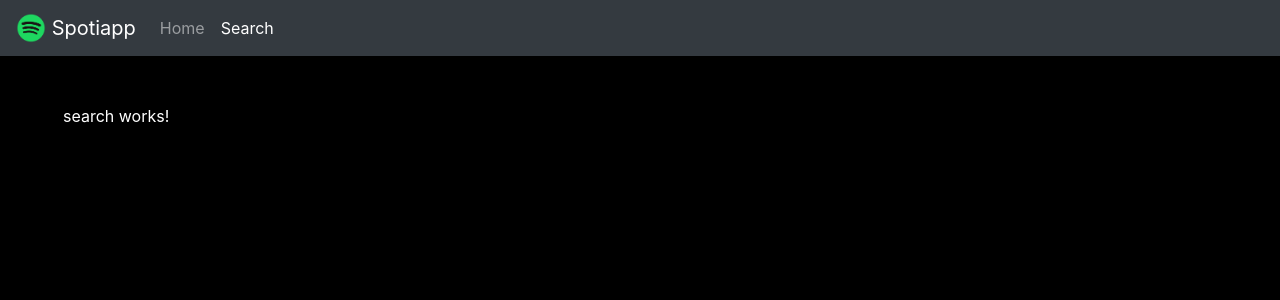
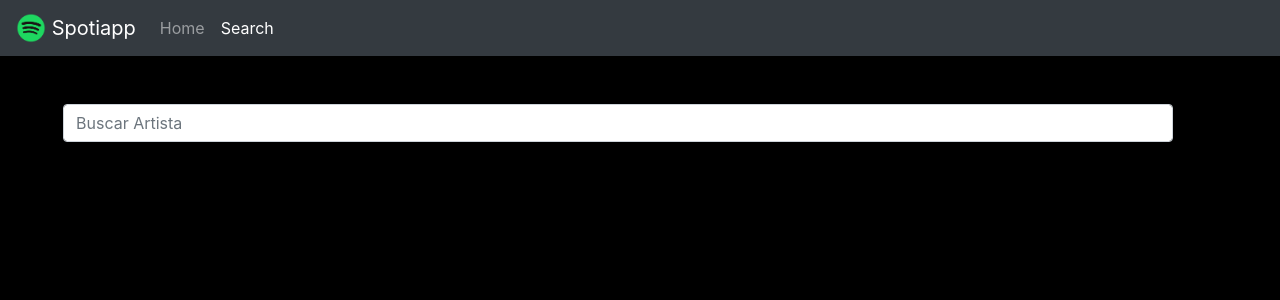
Before and after one commit to augustoqa/angular-spotiapp-04, an Angular app: page /#/search in a window 1280 px wide. Shown: the top 300 px of the page. Built offline with nearby package versions, Linux system fonts and the light colour scheme.

Commit message:
Componente de Busqueda de artista

```diff
--- a/src/app/components/search/search.component.html
+++ b/src/app/components/search/search.component.html
@@ -1,3 +1,14 @@
-<p>
-  search works!
-</p>
+<div class="row">
+  <div class="col">
+    <input #termino type="text" (keyup)="buscar(termino.value)" class="form-control" placeholder="Buscar Artista">
+  </div>
+</div>
+
+<div class="card-columns m-5">
+  <div *ngFor="let artista of artistas" class="card">
+    <img [src]="artista.images[0].url" class="card-img-top" alt="...">
+    <div class="card-body">
+      <h5 class="card-title">{{ artista.name }}</h5>
+    </div>
+  </div>
+</div>
--- a/src/app/components/search/search.component.ts
+++ b/src/app/components/search/search.component.ts
@@ -1,15 +1,24 @@
-import { Component, OnInit } from '@angular/core';
+import { Component } from '@angular/core';
+import { SpotifyService } from 'src/app/services/spotify.service';
 
 @Component({
   selector: 'app-search',
   templateUrl: './search.component.html',
   styles: []
 })
-export class SearchComponent implements OnInit {
+export class SearchComponent {
 
-  constructor() { }
+  artistas: any[] = [];
 
-  ngOnInit() {
+  constructor(private spotify: SpotifyService) { }
+
+  buscar(termino: string) {
+    console.log(termino);
+    this.spotify.getArtista(termino)
+      .subscribe( (data: any) => {
+        console.log(data.artists.items);
+        this.artistas = data.artists.items;
+      });
   }
 
 }
--- a/src/app/services/spotify.service.ts
+++ b/src/app/services/spotify.service.ts
@@ -13,10 +13,18 @@
   getNewReleases() {
 
     const headers = new HttpHeaders({
-      'Authorization': 'Bearer BQBNroI2EPXBW-DCjQGWzhACCTXHxHc1i_9sif80clx2EPVq35vrlDDZG8JM2KtP_gsjrjW2m-SBS224oNE'
+      'Authorization': 'Bearer BQAd1folrFcb1v0dl0Td381VAFT8LSzw-VFu6ZR75bV-Ei_r2312NMLvERHF9jeqaIVpWLejU4ukXM6qYiM'
     })
 
     return this.http.get('https://api.spotify.com/v1/browse/new-releases', { headers });
 
   }
+
+  getArtista( termino: string ) {
+    const headers = new HttpHeaders({
+      'Authorization': 'Bearer BQAd1folrFcb1v0dl0Td381VAFT8LSzw-VFu6ZR75bV-Ei_r2312NMLvERHF9jeqaIVpWLejU4ukXM6qYiM'
+    })
+
+    return this.http.get(`https://api.spotify.com/v1/search?q=${ termino }&type=artist&limit=15`, { headers });
+  }
 }
```
